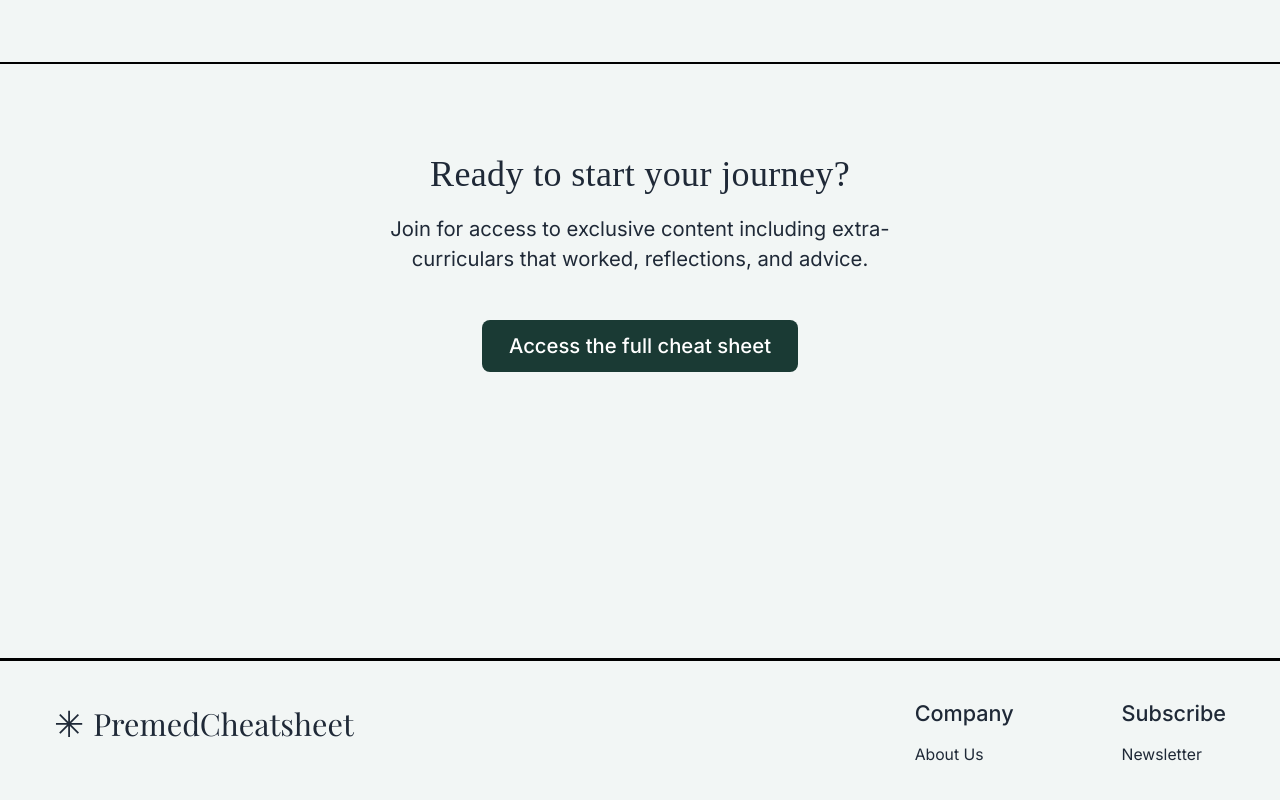
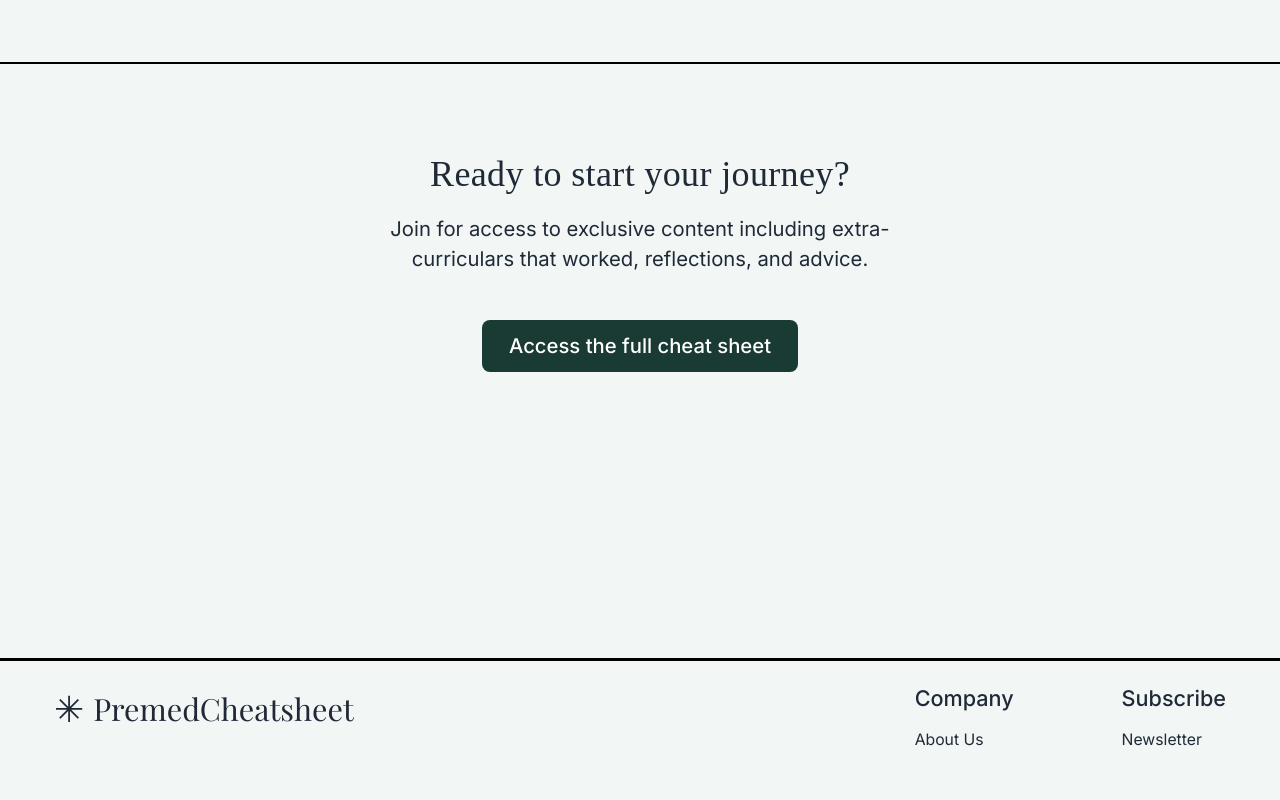
Before and after one commit to droooski/premedcheatsheet, a React (Create React App) app: page / in a window 1280 px wide. Shown: the part 4905-5705 px from the top of the page. After the commit the page ends 5678 px from the top, so only its background shows below. Built offline with nearby package versions, Linux system fonts and the light colour scheme; a web font is replaced by a local one.

Commit message:
refactor: Adjust footer padding for improved layout

```diff
--- a/src/components/sections/Footer/Footer.scss
+++ b/src/components/sections/Footer/Footer.scss
@@ -5,7 +5,7 @@
         .footer {
           background-color: #F2F6F5;
           border-top: 0.5px solid #000000;
-          padding: 2rem 0;
+          padding: 1.2rem 0;
         }
 
         .footer-container {
```
